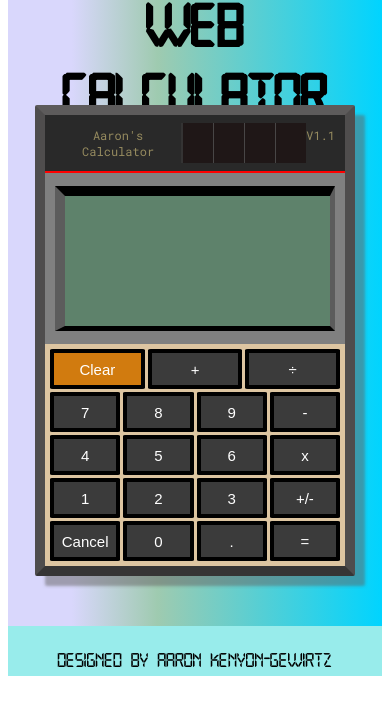
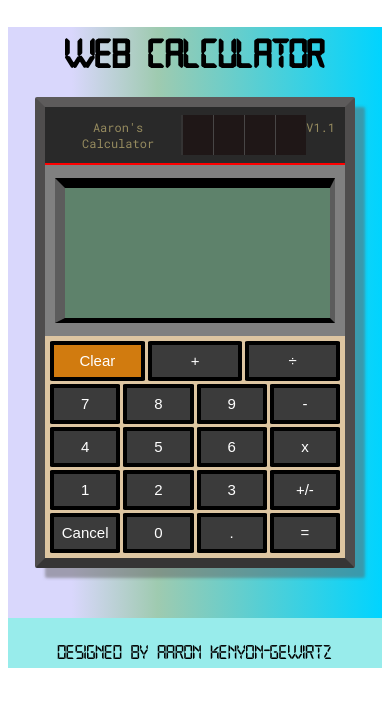
Before and after one commit to aaronkg1/calculator, a plain HTML site: page index.html in a window 390 px wide. Drawn offline with Linux system fonts and the light colour scheme; files whose address does not match are found by name.

Commit message:
fixed mobile view

```diff
--- a/calculator.css
+++ b/calculator.css
@@ -199,7 +199,9 @@ background: linear-gradient(90deg, rgba(217,215,252,1) 17%, rgba(9,121,53,0.3911
 
 @media screen and (max-width: 480px) {
 .header {
-font-size: 30px;
+font-size: 20px;
+height: 50px;
+margin-top: 0px;
     }
 
 .main {
```
Also changed, not shown: calculator.js (line endings or trailing spaces).
